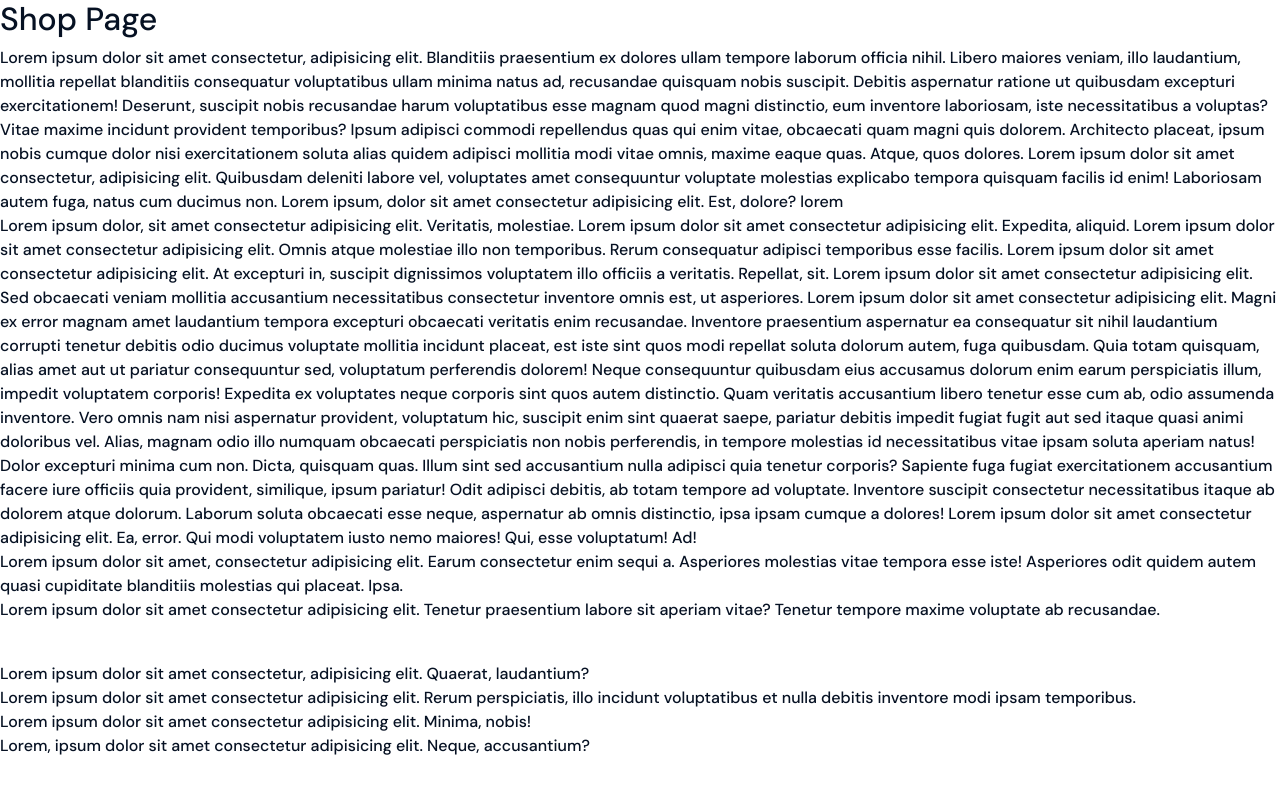
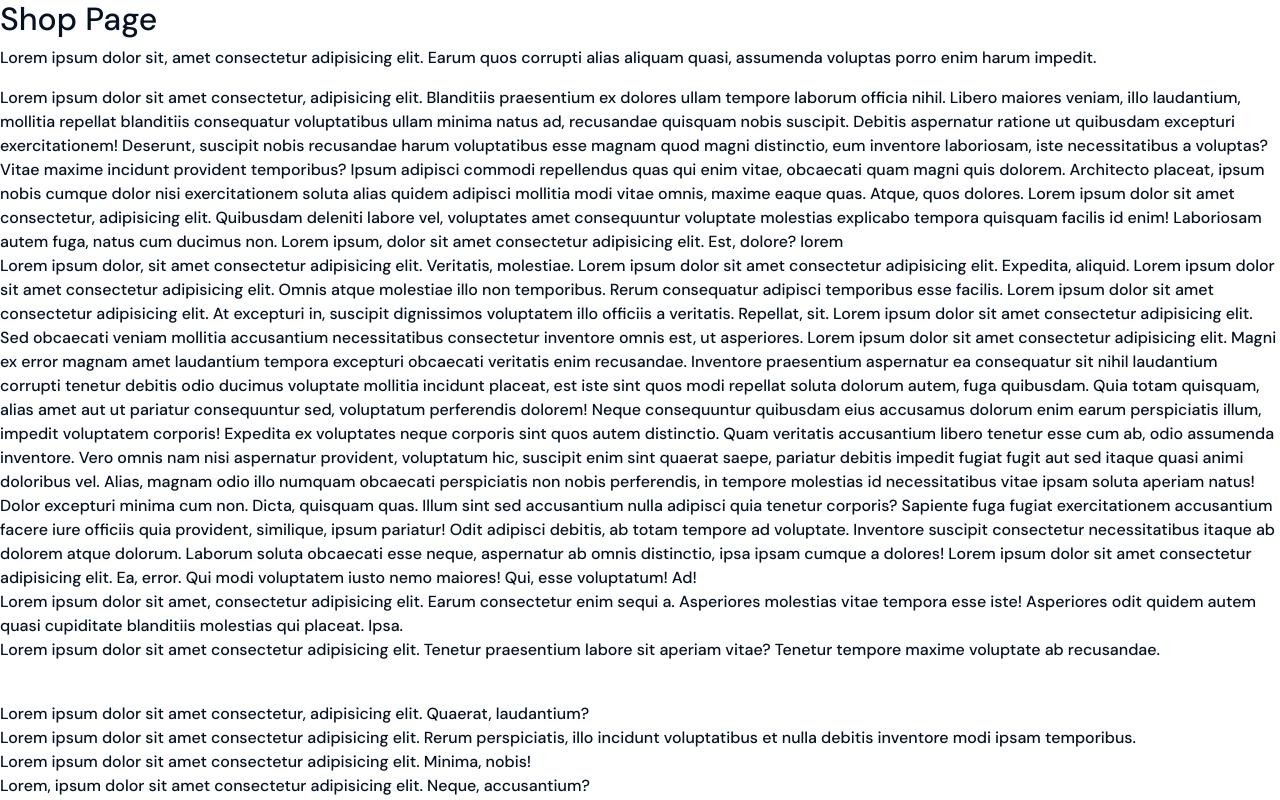
Before and after one commit to devkhalid874/react-laravel-ecommerce, a React app in the folder frontend/: page /shop in a window 1280 px wide. Built offline with nearby package versions, Linux system fonts and the light colour scheme; the HTML template or start-up script is replaced by a standard one.

Commit message:
home page

```diff
--- a/frontend/src/components/Shop.jsx
+++ b/frontend/src/components/Shop.jsx
@@ -4,6 +4,7 @@
   return (
     <div>
       <h2>Shop Page</h2>
+      <p>Lorem ipsum dolor sit, amet consectetur adipisicing elit. Earum quos corrupti alias aliquam quasi, assumenda voluptas porro enim harum impedit.</p>
       <p>Lorem ipsum dolor sit amet consectetur, adipisicing elit. Blanditiis praesentium ex dolores ullam tempore laborum officia nihil. Libero maiores veniam, illo laudantium, mollitia repellat blanditiis consequatur voluptatibus ullam minima natus ad, recusandae quisquam nobis suscipit. Debitis aspernatur ratione ut quibusdam excepturi exercitationem! Deserunt, suscipit nobis recusandae harum voluptatibus esse magnam quod magni distinctio, eum inventore laboriosam, iste necessitatibus a voluptas? Vitae maxime incidunt provident temporibus? Ipsum adipisci commodi repellendus quas qui enim vitae, obcaecati quam magni quis dolorem. Architecto placeat, ipsum nobis cumque dolor nisi exercitationem soluta alias quidem adipisci mollitia modi vitae omnis, maxime eaque quas. Atque, quos dolores.
         Lorem ipsum dolor sit amet consectetur, adipisicing elit. Quibusdam deleniti labore vel, voluptates amet consequuntur voluptate molestias explicabo tempora quisquam facilis id enim! Laboriosam autem fuga, natus cum ducimus non.
         Lorem ipsum, dolor sit amet consectetur adipisicing elit. Est, dolore?
```
